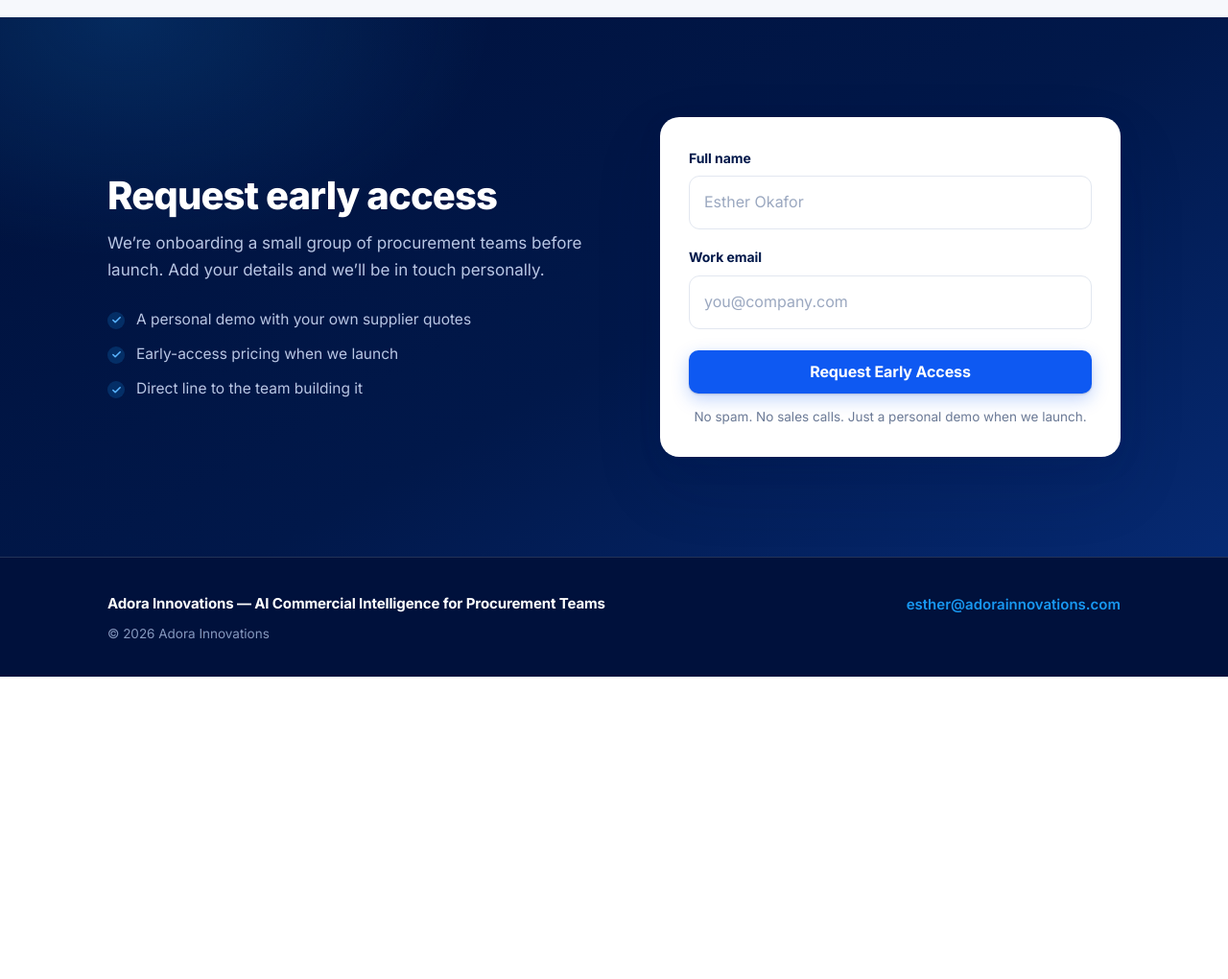
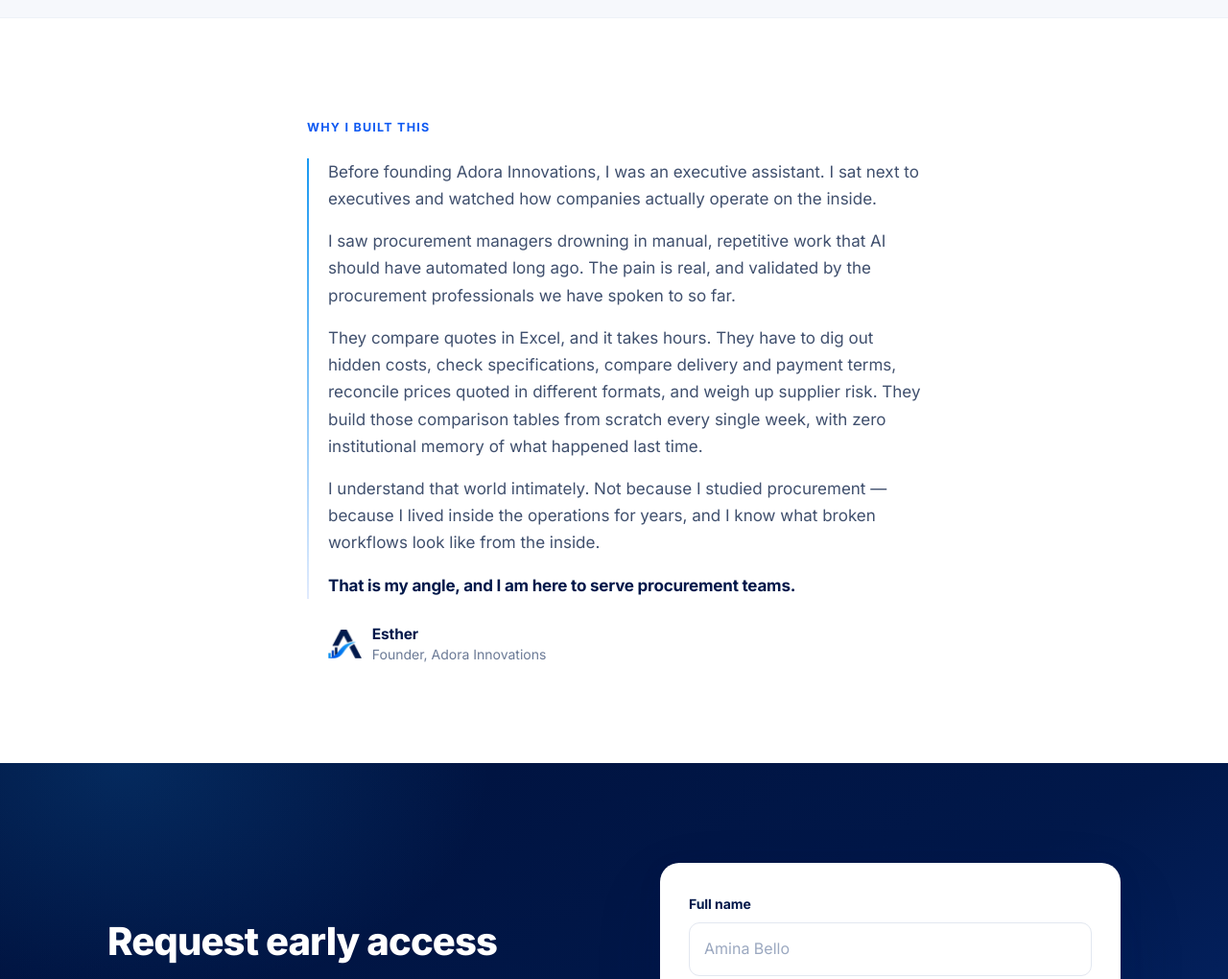
Before and after one commit to Ewosoft-Solutions/adora-innovations, a website: page public/index.html in a window 1280 px wide. Shown: the part 2540-3560 px from the top of the page at 96% size. Before the commit the page ends 3245 px from the top, so only its background shows below. Drawn offline with Linux system fonts and the light colour scheme.

Commit message:
Add founder note
One paragraph from Esther on why she built this, between the steps and the ask
where it does the most work for trust. Text is hers; grammar tidied and the
list of comparison tasks made parallel, voice left alone.

Also changes the name field's placeholder from "Esther Okafor" to a neutral
name — echoing the founder's own first name read as if she were signing up.

Co-Authored-By: Claude Opus 5 <noreply@anthropic.com>

```diff
--- a/public/index.html
+++ b/public/index.html
@@ -188,6 +188,34 @@
     </div>
   </section>
 
+  <!-- Founder note -->
+  <section class="founder">
+    <div class="wrap founder-inner">
+      <p class="section-label">Why I built this</p>
+      <blockquote>
+        <p>Before founding Adora Innovations, I was an executive assistant. I sat next to
+          executives and watched how companies actually operate on the inside.</p>
+        <p>I saw procurement managers drowning in manual, repetitive work that AI should have
+          automated long ago. The pain is real, and validated by the procurement professionals
+          we have spoken to so far.</p>
+        <p>They compare quotes in Excel, and it takes hours. They have to dig out hidden costs,
+          check specifications, compare delivery and payment terms, reconcile prices quoted in
+          different formats, and weigh up supplier risk. They build those comparison tables from
+          scratch every single week, with zero institutional memory of what happened last time.</p>
+        <p>I understand that world intimately. Not because I studied procurement &mdash; because I
+          lived inside the operations for years, and I know what broken workflows look like from
+          the inside.</p>
+        <p class="founder-punch">That is my angle, and I am here to serve procurement teams.</p>
+      </blockquote>
+      <figcaption class="founder-sign">
+        <img src="/assets/logo-mark-2x.png"
+             srcset="/assets/logo-mark-1x.png 1x, /assets/logo-mark-2x.png 2x, /assets/logo-mark-3x.png 3x"
+             alt="" width="36" height="31" loading="lazy" decoding="async">
+        <span><b>Esther</b>Founder, Adora Innovations</span>
+      </figcaption>
+    </div>
+  </section>
+
   <!-- Section 5 — Early access form -->
   <section class="cta" id="early-access">
     <div class="wrap cta-grid">
@@ -205,7 +233,7 @@
         <form id="early-access-form" novalidate>
           <div class="field">
             <label for="name">Full name</label>
-            <input type="text" id="name" name="name" autocomplete="name" required placeholder="Esther Okafor" maxlength="120">
+            <input type="text" id="name" name="name" autocomplete="name" required placeholder="Amina Bello" maxlength="120">
             <p class="field-error" id="name-error" hidden>Please enter your full name.</p>
           </div>
 
--- a/public/styles.css
+++ b/public/styles.css
@@ -608,6 +608,56 @@ a:hover { text-decoration: underline; }
   text-wrap: pretty;
 }
 
+/* Founder note */
+
+.founder {
+  padding-block: var(--sect-y);
+  background: var(--surface);
+  border-top: 1px solid var(--line-soft);
+}
+.founder-inner { max-width: 44rem; }
+
+.founder blockquote {
+  margin: 22px 0 0;
+  padding-left: 20px;
+  border-left: 2px solid;
+  border-image: linear-gradient(180deg, var(--blue-light), rgba(14, 89, 242, .12)) 1;
+  display: grid;
+  gap: 16px;
+}
+.founder blockquote p {
+  font-size: 1.0625rem;
+  line-height: 1.66;
+  color: var(--ink-2);
+  text-wrap: pretty;
+}
+.founder .founder-punch {
+  font-weight: 650;
+  color: var(--navy);
+  letter-spacing: -.012em;
+}
+
+.founder-sign {
+  display: flex;
+  align-items: center;
+  gap: 11px;
+  margin-top: 26px;
+  padding-left: 22px;
+}
+.founder-sign img { width: auto; height: 30px; flex: none; }
+.founder-sign span {
+  display: grid;
+  font-size: 14px;
+  line-height: 1.4;
+  color: var(--ink-3);
+}
+.founder-sign b {
+  font-size: 15.5px;
+  font-weight: 700;
+  color: var(--navy);
+  letter-spacing: -.01em;
+}
+
 /* Section 5 — Early access */
 
 .cta {
```
